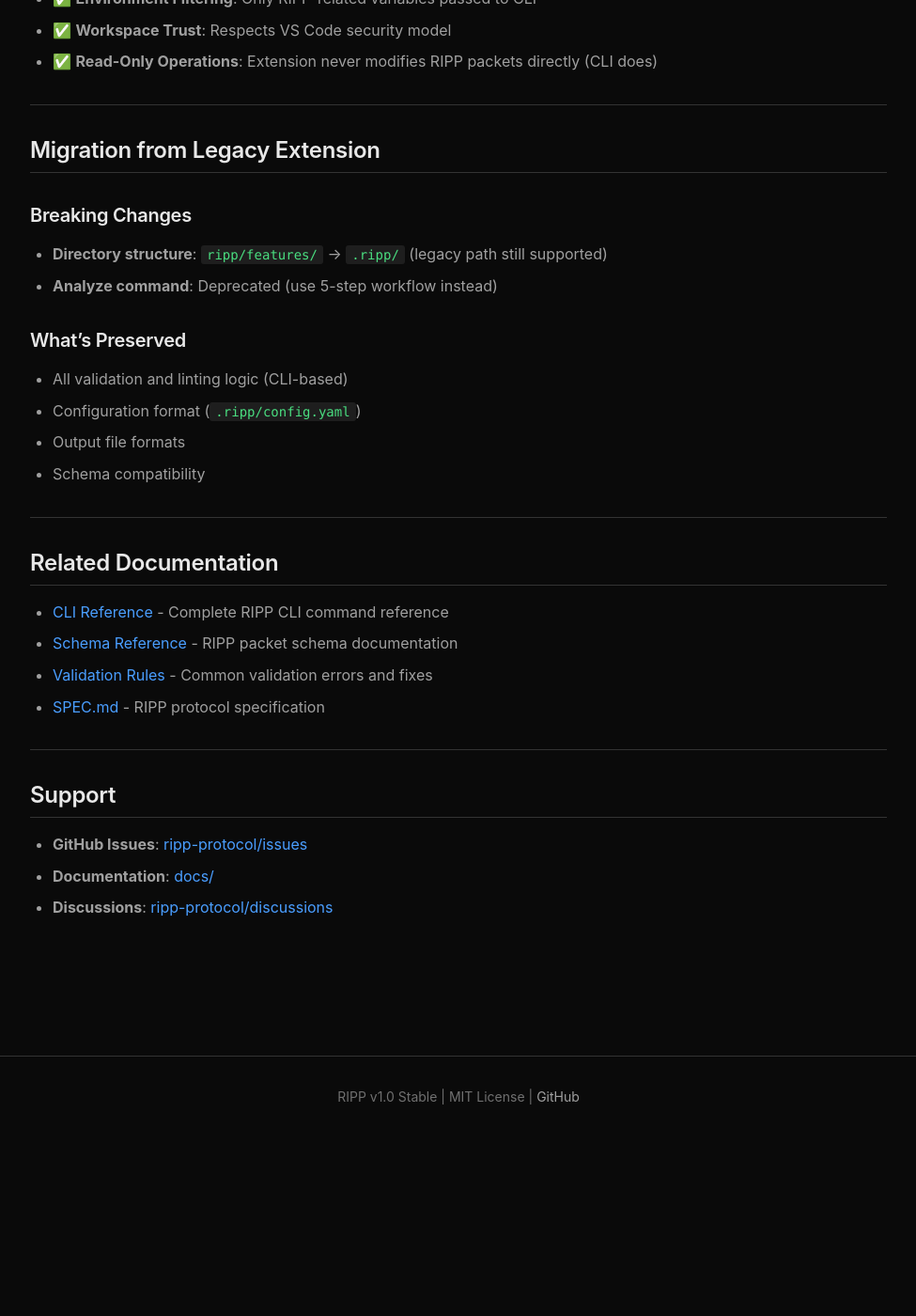
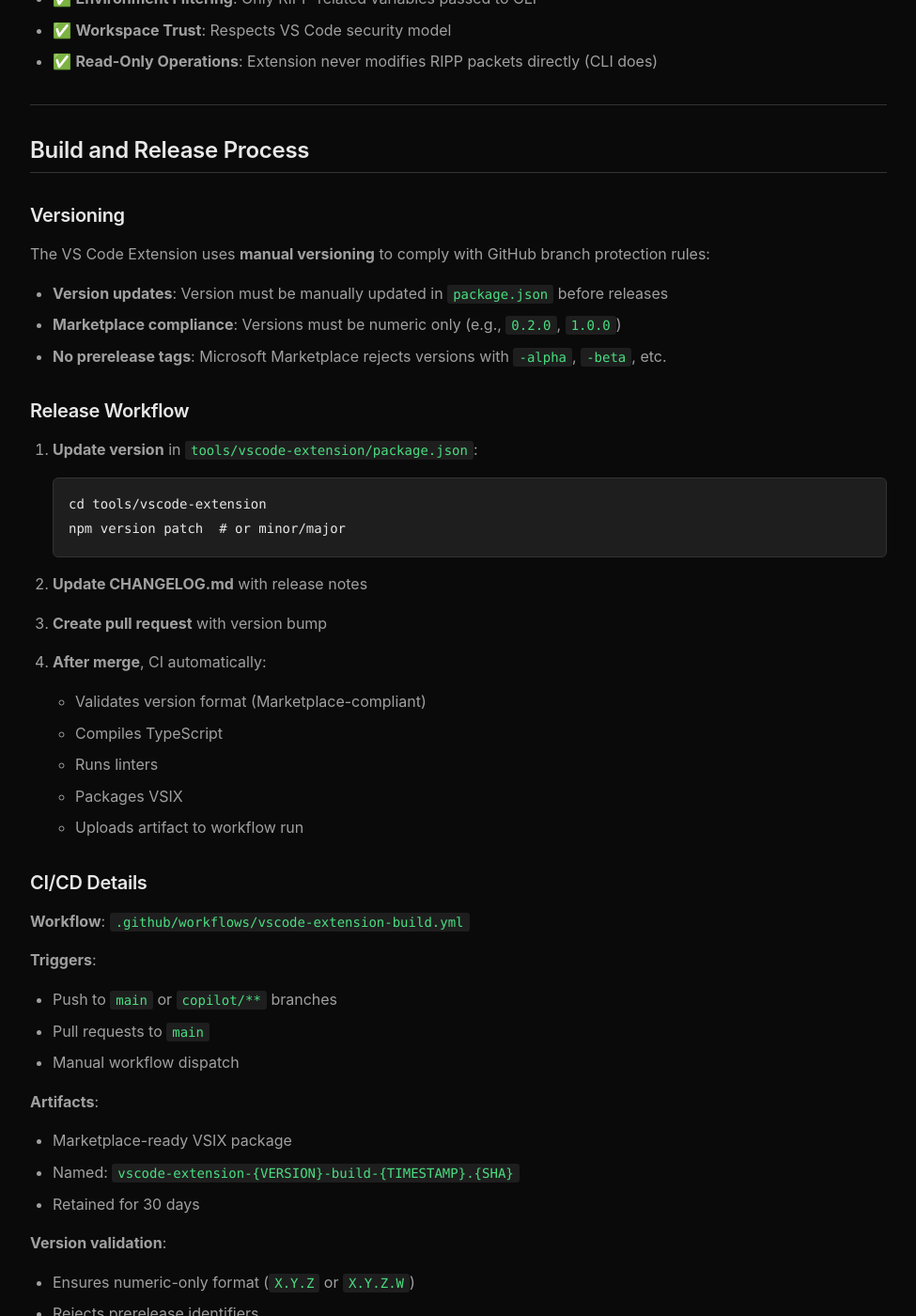
Before and after one commit to Dylan-Natter/ripp-protocol, a Jekyll site: the page built from docs/wiki/VS-Code-Extension-vNext.md, in a window 1280 px wide and 1400 px high, scrolled down 14952 px. Shown: the whole window at 94% size, without its empty margins (152-1127 px from the left). Built offline with Jekyll 4.4.1, drawn with Linux system fonts in a browser that asks for light colours; our own code applies the rules of GitHub Pages for plain Markdown files; before the commit the page ends 16162 px from its top, so only the background shows below that; some of the changed text lies outside the part shown.

Commit message:
Add workflow versioning documentation to fix docs enforcement
Co-authored-by: Dylan-Natter <69005338+Dylan-Natter@users.noreply.github.com>

````diff
--- a/docs/wiki/VS-Code-Extension-vNext.md
+++ b/docs/wiki/VS-Code-Extension-vNext.md
@@ -589,6 +589,62 @@ Custom path to RIPP CLI executable. Leave empty for automatic detection.
 
 ---
 
+## Build and Release Process
+
+### Versioning
+
+The VS Code Extension uses **manual versioning** to comply with GitHub branch protection rules:
+
+- **Version updates**: Version must be manually updated in `package.json` before releases
+- **Marketplace compliance**: Versions must be numeric only (e.g., `0.2.0`, `1.0.0`)
+- **No prerelease tags**: Microsoft Marketplace rejects versions with `-alpha`, `-beta`, etc.
+
+### Release Workflow
+
+1. **Update version** in `tools/vscode-extension/package.json`:
+
+   ```bash
+   cd tools/vscode-extension
+   npm version patch  # or minor/major
+   ```
+
+2. **Update CHANGELOG.md** with release notes
+
+3. **Create pull request** with version bump
+
+4. **After merge**, CI automatically:
+   - Validates version format (Marketplace-compliant)
+   - Compiles TypeScript
+   - Runs linters
+   - Packages VSIX
+   - Uploads artifact to workflow run
+
+### CI/CD Details
+
+**Workflow**: `.github/workflows/vscode-extension-build.yml`
+
+**Triggers**:
+
+- Push to `main` or `copilot/**` branches
+- Pull requests to `main`
+- Manual workflow dispatch
+
+**Artifacts**:
+
+- Marketplace-ready VSIX package
+- Named: `vscode-extension-{VERSION}-build-{TIMESTAMP}.{SHA}`
+- Retained for 30 days
+
+**Version validation**:
+
+- Ensures numeric-only format (`X.Y.Z` or `X.Y.Z.W`)
+- Rejects prerelease identifiers
+- Verifies VSIX filename compliance
+
+For detailed versioning rules, see `tools/vscode-extension/VERSIONING.md`.
+
+---
+
 ## Migration from Legacy Extension
 
 ### Breaking Changes
````
